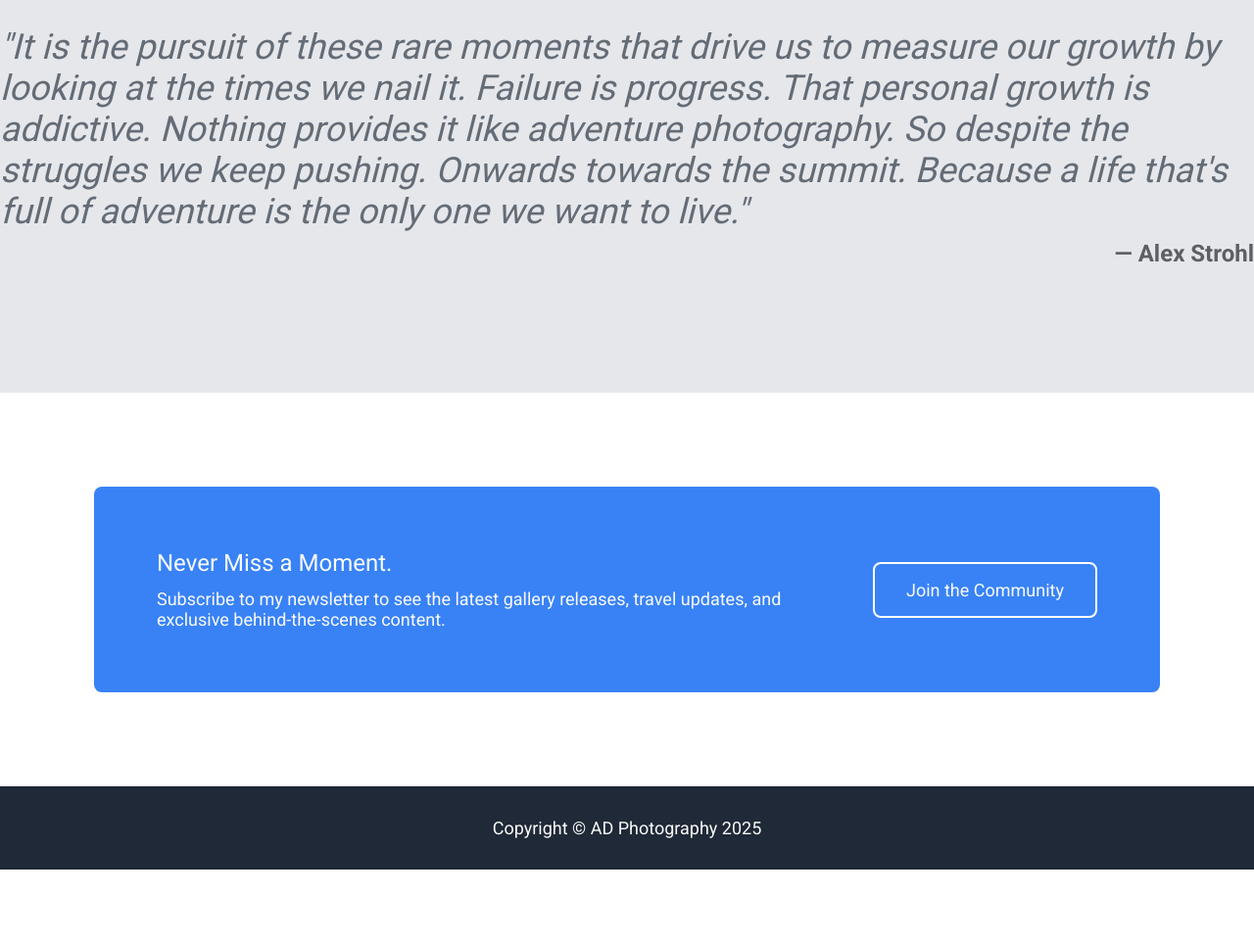
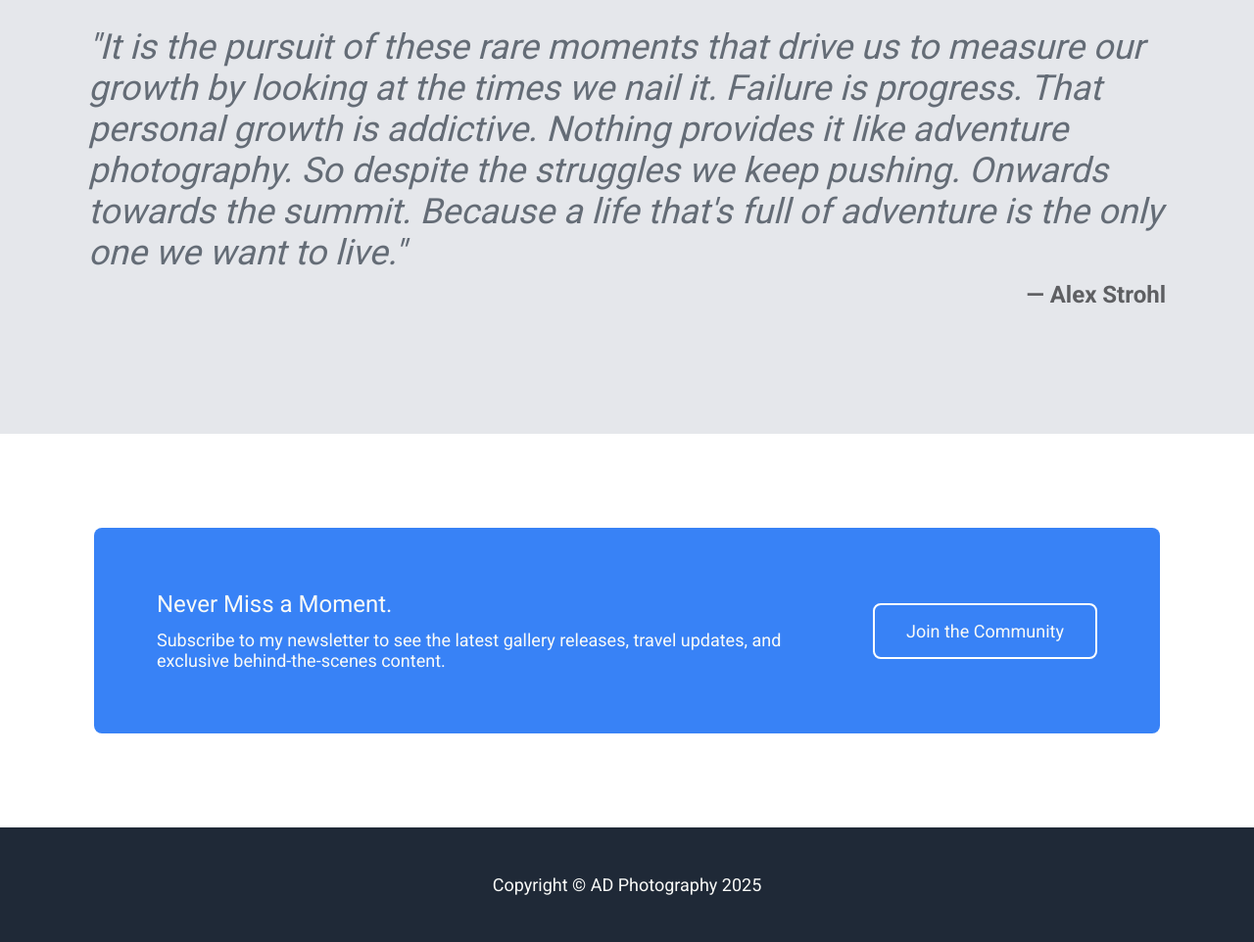
Before and after one commit to astrodeveloper10/landing-page, a plain HTML site: page index.html in a window 1280 px wide. Shown: the part 1577-2539 px from the top of the page at 98% size. Before the commit the page ends 2465 px from the top, so only its background shows below. Drawn offline with Linux system fonts and the light colour scheme.

Commit message:
update the width of quote container and increase padding

```diff
--- a/style.css
+++ b/style.css
@@ -150,7 +150,7 @@ figcaption a:hover {
     display: flex;
     flex-direction: column;
     gap: 8px;
-    width: 1400px;
+    width: 1100px;
 }
 
 .quote {
@@ -212,7 +212,7 @@ figcaption a:hover {
 .footer {
     background-color: #1f2937;
     display: flex;
-    padding: 32px;
+    padding: 48px;
     color: #f9faf8;
     justify-content: center;
     align-items: center;
```
